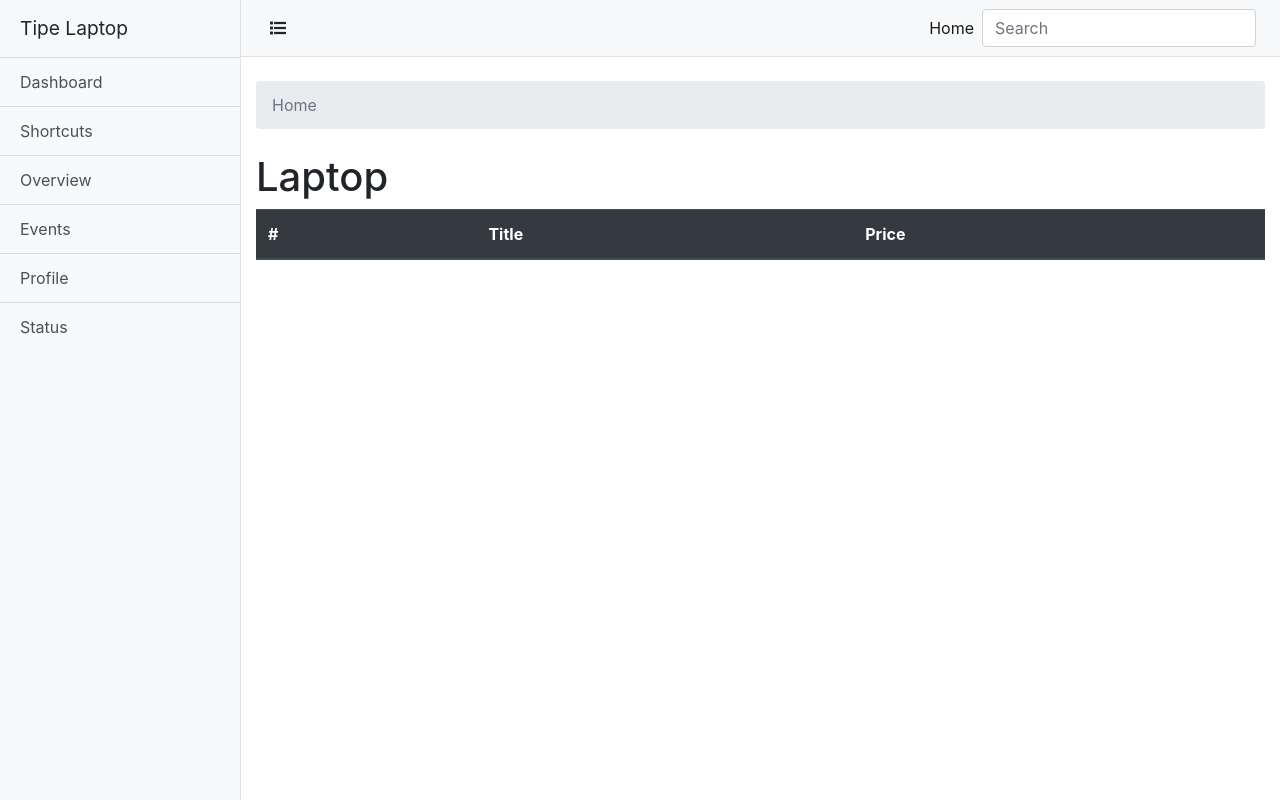
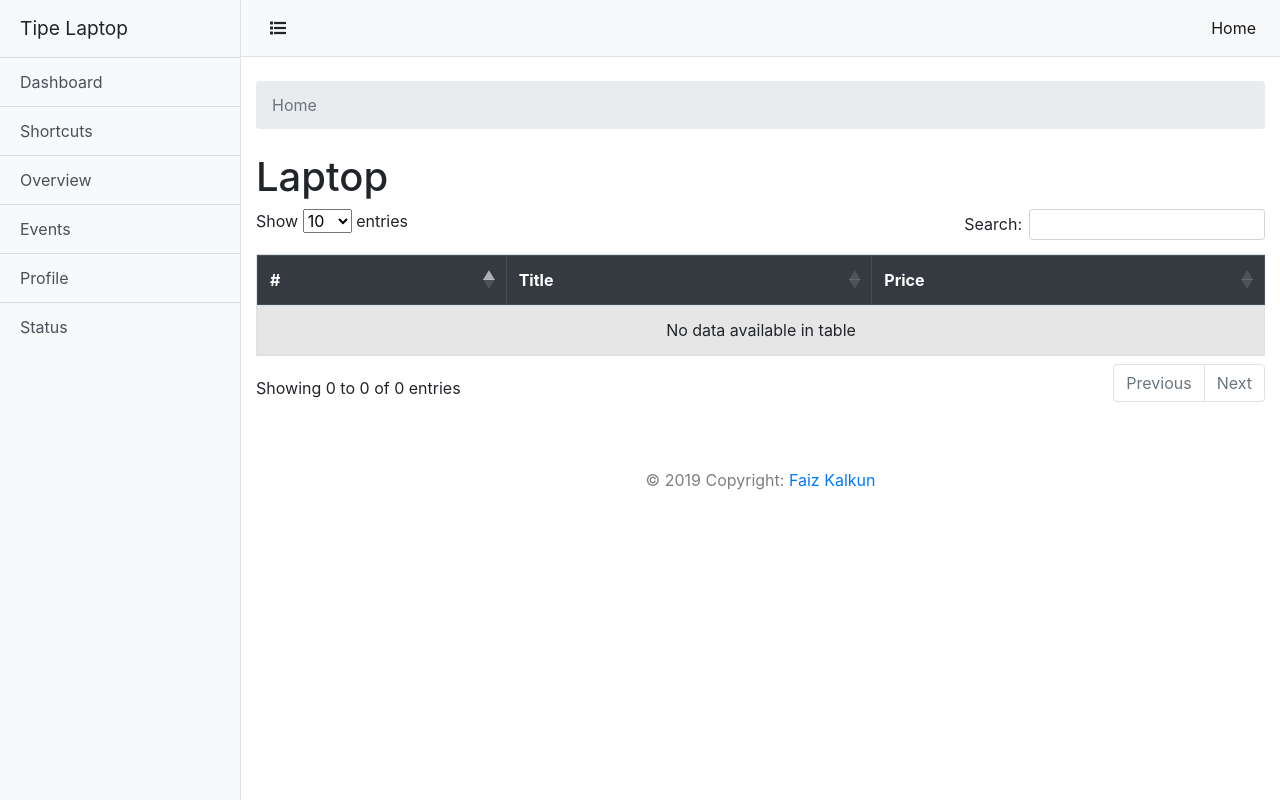
Before and after one commit to faizakmal/php-laptop, a PHP site: page / in a window 1280 px wide. Run offline with PHP 8.4, Linux system fonts and the light colour scheme; data that the repository does not hold is empty; some libraries are stand-ins or nearby versions.

Commit message:
Add files via upload

```diff
--- a/index.php
+++ b/index.php
@@ -11,9 +11,9 @@
   <title>Jual Laptop</title>
 
   <!-- Bootstrap core CSS -->
-
   <link rel="stylesheet" href="https://maxcdn.bootstrapcdn.com/bootstrap/4.3.1/css/bootstrap.min.css">
-
+  <link rel="stylesheet" href="https://cdnjs.cloudflare.com/ajax/libs/twitter-bootstrap/4.1.3/css/bootstrap.css">
+  <link rel="stylesheet" href="https://cdn.datatables.net/1.10.19/css/dataTables.bootstrap4.min.css">
   <link rel="stylesheet" href="https://use.fontawesome.com/releases/v5.6.3/css/all.css" integrity="sha384-UHRtZLI+pbxtHCWp1t77Bi1L4ZtiqrqD80Kn4Z8NTSRyMA2Fd33n5dQ8lWUE00s/" crossorigin="anonymous"></head>
   <link href="vendor/bootstrap/css/bootstrap.min.css" rel="stylesheet">
   <!-- Custom styles for this template -->
@@ -55,9 +55,6 @@
               <a class="nav-link" href="#">Home <span class="sr-only">(current)</span></a>
             </li>
             </li>
-            <form class="form-inline my-2 my-lg-0">
-      			<input class="form-control mr-sm-2" id="myInput" type="search" placeholder="Search" aria-label="Search">
-    		</form>
           </ul>
         </div>
       </nav>
@@ -70,7 +67,7 @@
   			</ol>
 		</nav>
         <h1 class="mt-4">Laptop</h1>
-        <table class="table">
+        <table id="example" class="table table-striped table-bordered">
   			<thead class="thead-dark">
     			<tr>
       				<th scope="col">#</th>
@@ -78,11 +75,18 @@
       				<th scope="col">Price</th>
     			</tr>
   			</thead>
-  			<tbody id="myTable">
+  			<tbody>
     			 <?php   include 'getData.php'; ?>
  			</tbody>
 		</table>
       </div>
+      <footer class="page-footer font-small blue pt-5">
+    	<div class="footer-copyright text-center text-black-50 py-3">© 2019 Copyright:
+    	<a class="dark-grey-text" href="#"> Faiz Kalkun</a>
+  </div>
+  <!-- Copyright -->
+
+</footer>
     </div>
     <!-- /#page-content-wrapper -->
 
@@ -95,6 +99,10 @@
   <script src="https://ajax.googleapis.com/ajax/libs/jquery/3.4.1/jquery.min.js"></script>
   <script src="https://cdnjs.cloudflare.com/ajax/libs/popper.js/1.14.7/umd/popper.min.js"></script>
   <script src="https://maxcdn.bootstrapcdn.com/bootstrap/4.3.1/js/bootstrap.min.js"></script>
+  <script src="https://code.jquery.com/jquery-3.3.1.js"></script>
+  <script src="https://cdn.datatables.net/1.10.19/js/jquery.dataTables.min.js"></script>
+  <script src="https://cdn.datatables.net/1.10.19/js/dataTables.bootstrap4.min.js"></script>
+
 
   <script>
   	//menu toogle
@@ -102,15 +110,11 @@
       e.preventDefault();
       $("#wrapper").toggleClass("toggled");
     });
-    //auto search
-    $(document).ready(function(){
-  		$("#myInput").on("keyup", function() {
-    	var value = $(this).val().toLowerCase();
-    	$("#myTable tr").filter(function() {
-      	$(this).toggle($(this).text().toLowerCase().indexOf(value) > -1)
-    	});
-  	});
-	});
+
+	//paganitation
+	$(document).ready(function() {
+    	$('#example').DataTable();
+	} );
   </script>
 
 
```
